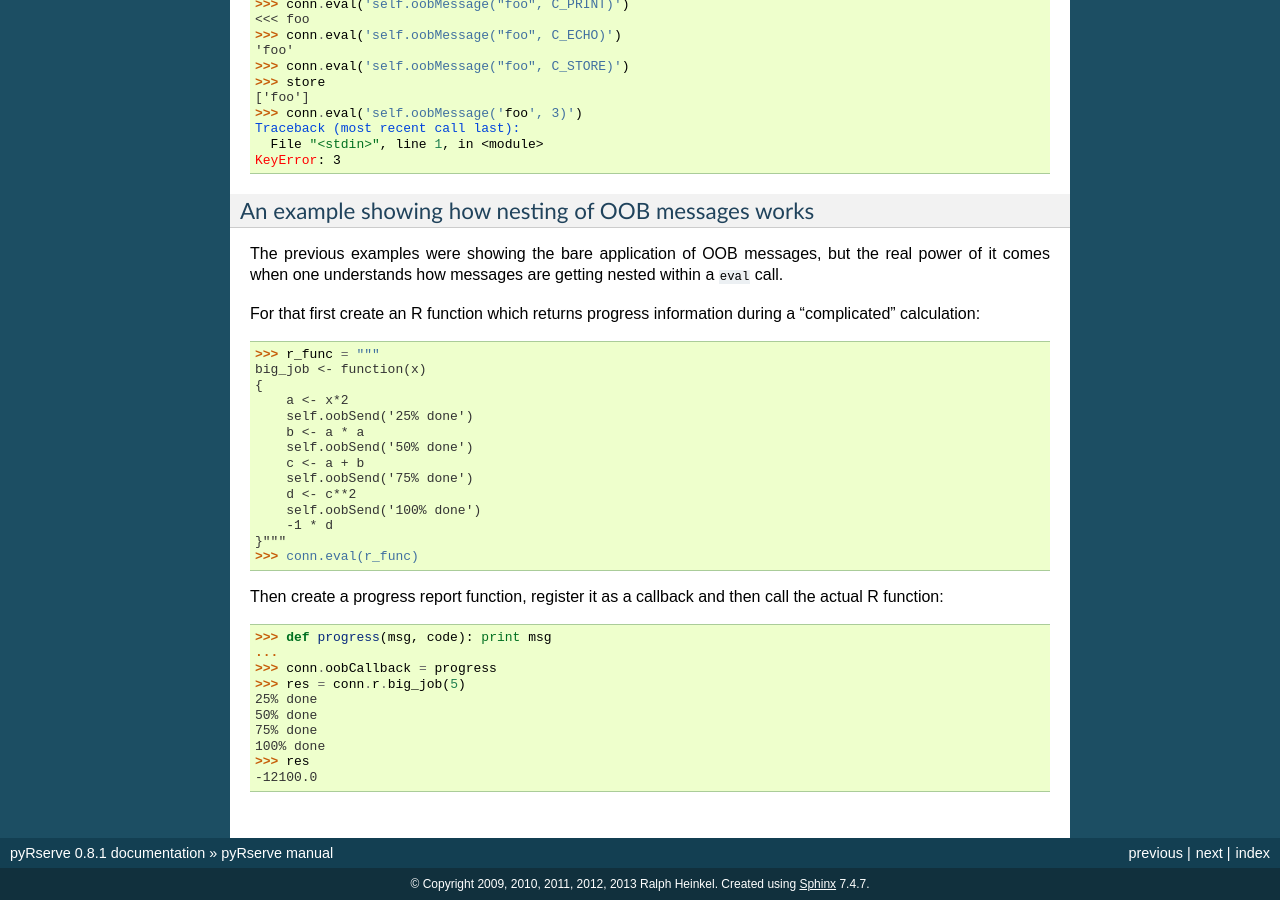
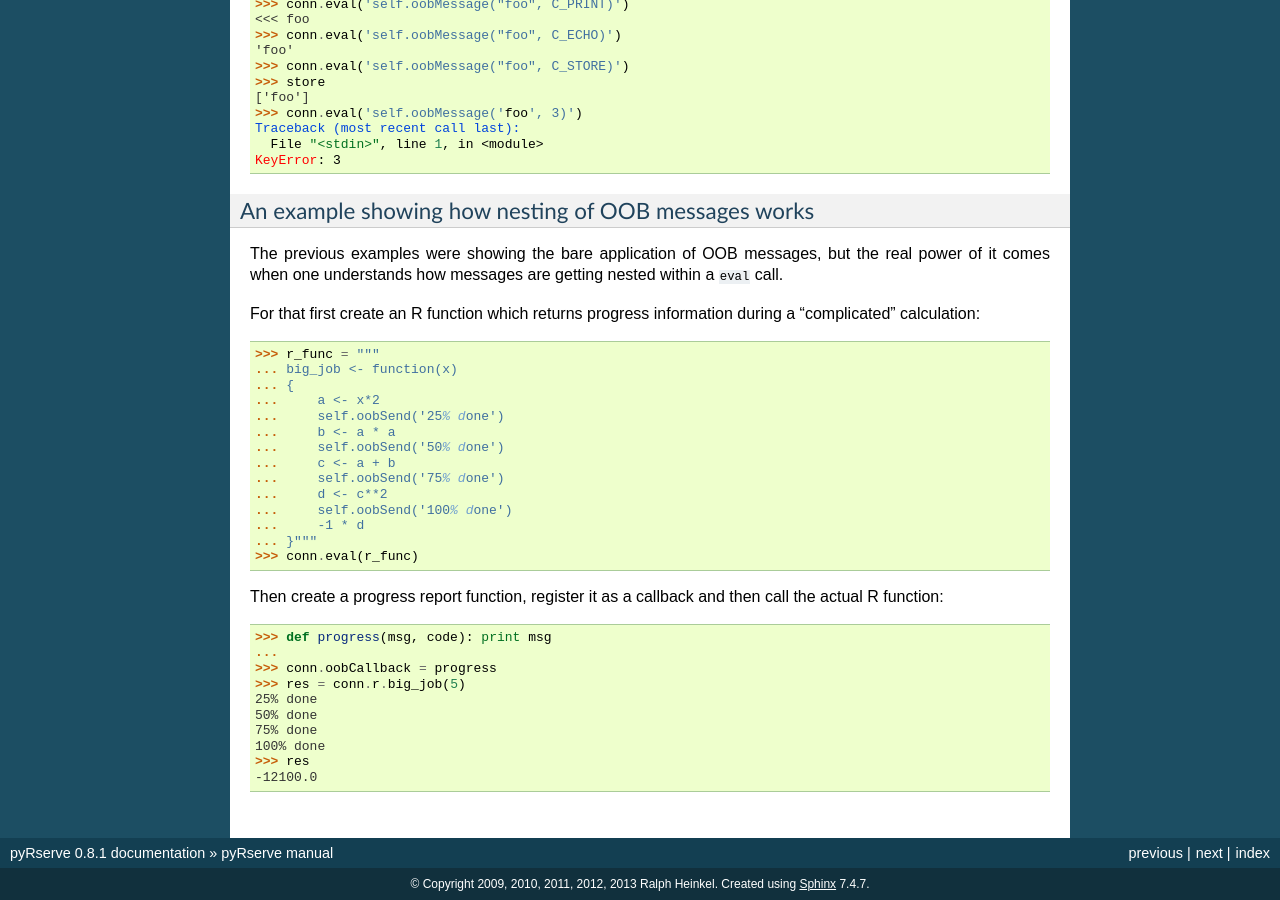
Before and after one commit to ralhei/pyRserve, a Sphinx documentation site: the page built from doc/manual.rst, in a window 1280 px wide and 900 px high, scrolled down 11675 px. Built offline with Sphinx 7.4.7, drawn with Linux system fonts in a browser that asks for light colours; the version number is read from the project's files by our own code.

Commit message:
fixed appearance of console session

```diff
--- a/doc/manual.rst
+++ b/doc/manual.rst
@@ -655,18 +655,18 @@ For that first create an R function which returns progress information
 during a "complicated" calculation:
 
    >>> r_func = """
-   big_job <- function(x)
-   {
-       a <- x*2
-       self.oobSend('25% done')
-       b <- a * a
-       self.oobSend('50% done')
-       c <- a + b
-       self.oobSend('75% done')
-       d <- c**2
-       self.oobSend('100% done')
-       -1 * d
-   }"""
+   ... big_job <- function(x)
+   ... {
+   ...     a <- x*2
+   ...     self.oobSend('25% done')
+   ...     b <- a * a
+   ...     self.oobSend('50% done')
+   ...     c <- a + b
+   ...     self.oobSend('75% done')
+   ...     d <- c**2
+   ...     self.oobSend('100% done')
+   ...     -1 * d
+   ... }"""
    >>> conn.eval(r_func)
 
 Then create a progress report function, register it as a callback and
```
